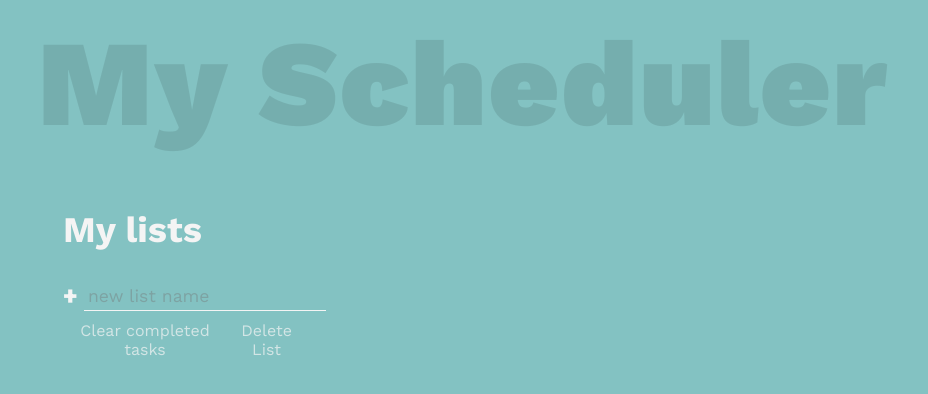
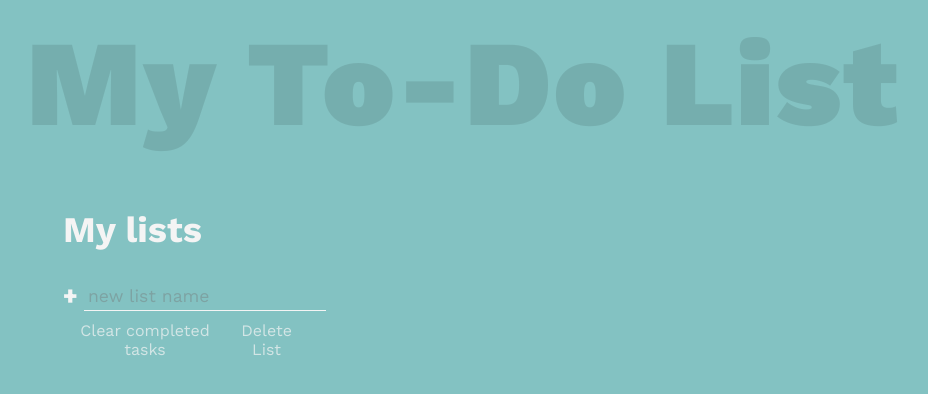
Before and after one commit to Liv-1804/Final_Project-45, a plain HTML site: page Index.html in a window 1280 px wide. Shown: the whole page, without its empty margins (177-1105 px from the left). Drawn offline with nearby package versions, Linux system fonts and the light colour scheme.

Commit message:
Cosmetic Changes

```diff
--- a/Index.html
+++ b/Index.html
@@ -14,7 +14,7 @@
     </head>
 
     <body>
-        <h1 class="title" >My Scheduler</h1>
+        <h1 class="title" >My To-Do List</h1>
         <div class="all-tasks">
             <h2 class="task-list-title">My lists</h2>
             <ul class="task-list" list-type >
```
